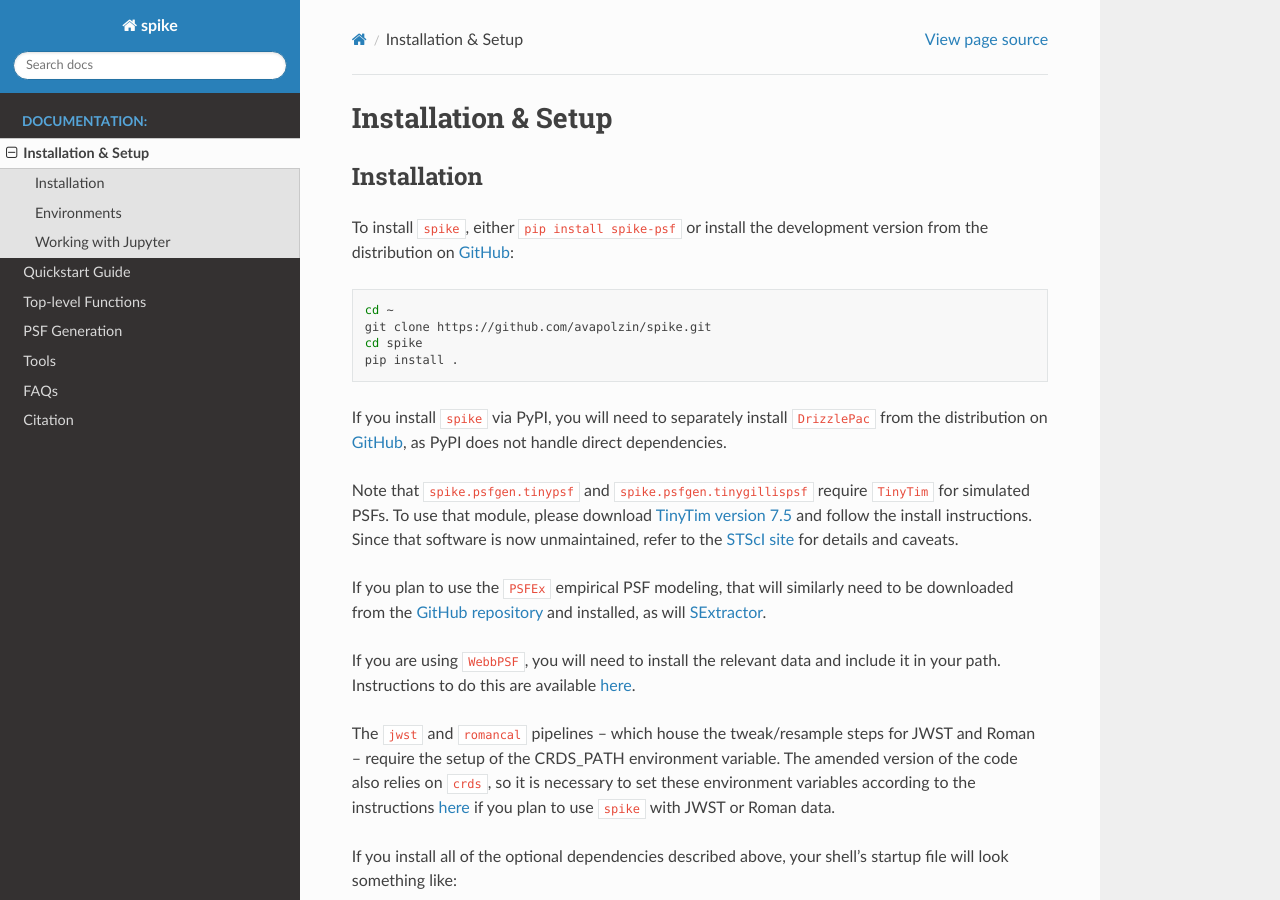
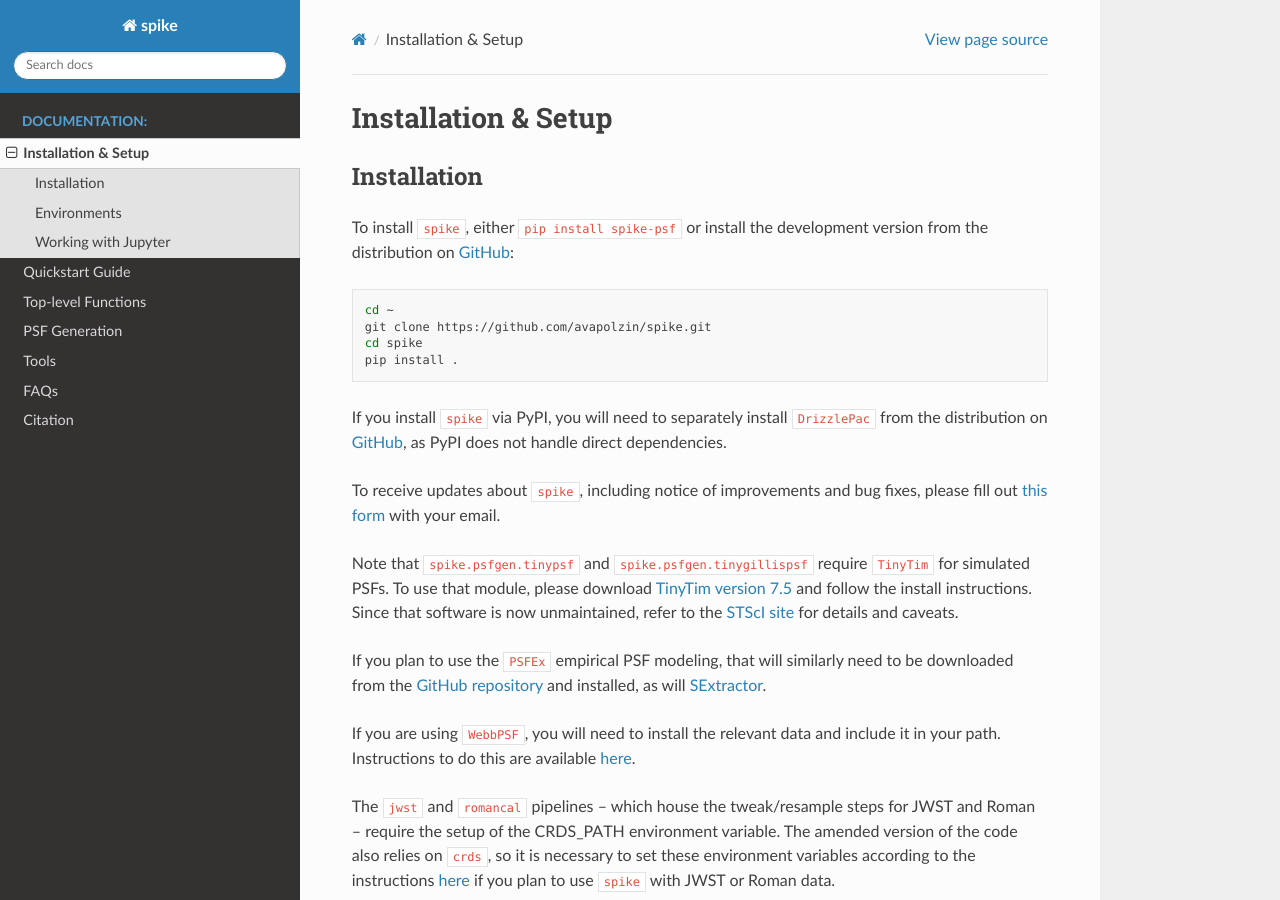
Before and after one commit to avapolzin/spike, a Sphinx documentation site: the page built from docs/install.rst, in a window 1280 px wide and 900 px high. Built offline with Sphinx 7.4.7 and the Read the Docs theme 3.1.0, drawn with Linux system fonts in a browser that asks for light colours; pages that are not in the unit, such as notebooks, are missing from menus.

Commit message:
add sign-up form for user updates

```diff
--- a/docs/install.rst
+++ b/docs/install.rst
@@ -16,6 +16,8 @@ To install ``spike``, either ``pip install spike-psf`` or install the developmen
 	pip install .
 
 If you install ``spike`` via PyPI, you will need to separately install ``DrizzlePac`` from the distribution on `GitHub <https://github.com/spacetelescope/drizzlepac>`_, as PyPI does not handle direct dependencies.
+
+To receive updates about ``spike``, including notice of improvements and bug fixes, please fill out `this form <https://forms.gle/q7oCeD7gdVeVTPuTA>`_ with your email.
 
 Note that ``spike.psfgen.tinypsf`` and ``spike.psfgen.tinygillispsf`` require ``TinyTim`` for simulated PSFs. To use that module, please download `TinyTim version 7.5 <https://github.com/spacetelescope/tinytim/releases>`_ and follow the install instructions. Since that software is now unmaintained, refer to the `STScI site <https://www.stsci.edu/hst/instrumentation/focus-and-pointing/focus/tiny-tim-hst-psf-modeling>`_ for details and caveats.
 
```
Also changed, not shown: README.md (+2 -0 lines).
